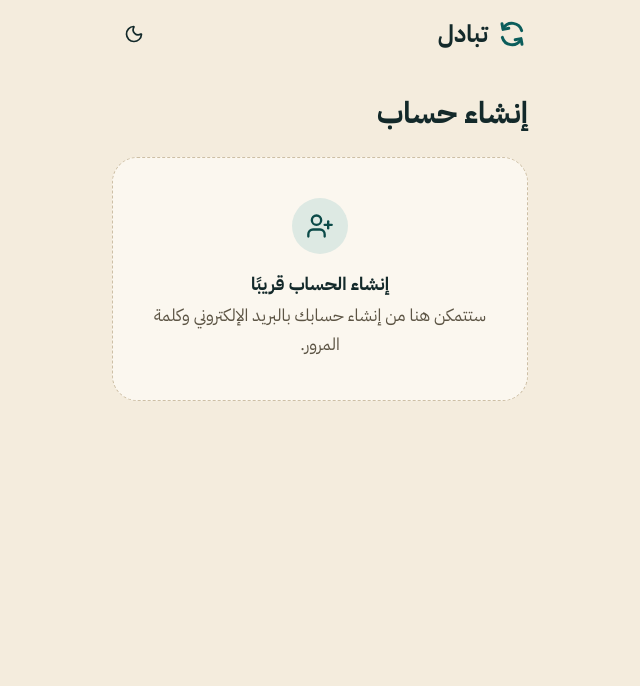
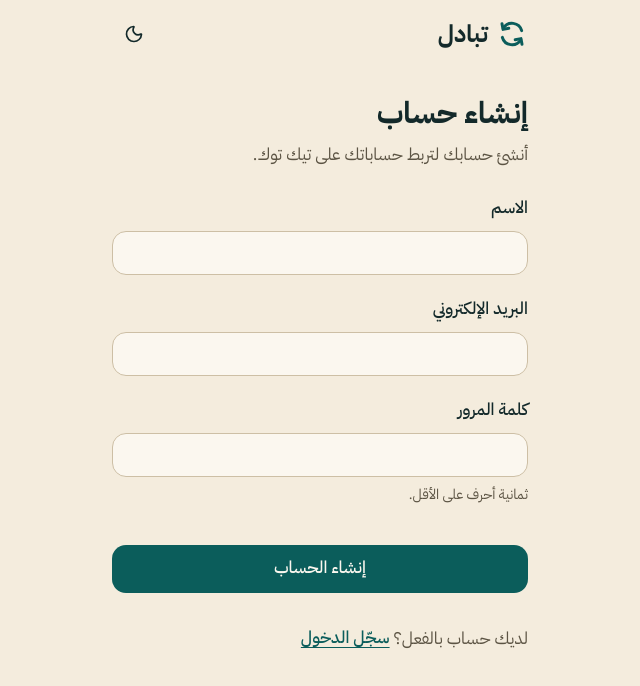
Before and after one commit to abdelrahman-mahmoud-youssef/tbadul, a Next.js app in the folder apps/web/: page /ar/sign-up in a window 1280 px wide. Shown: the top 686 px of the page, without its empty margins (485-1125 px from the left). Built offline with nearby package versions, Linux system fonts and the light colour scheme.

Commit message:
feat(web): sign in and sign up with email and password
The form loads the Better Auth client only on submit, so the first load
stays small, and shows each Better Auth failure in Arabic.

```diff
--- a/apps/web/app/[locale]/(auth)/sign-in/page.tsx
+++ b/apps/web/app/[locale]/(auth)/sign-in/page.tsx
@@ -1,18 +1,19 @@
-import { LogIn } from 'lucide-react';
-import { useTranslations } from 'next-intl';
-import { PageHeader } from '@/components/shell/page-header';
-import { EmptyState } from '@/components/states/empty-state';
+import { getTranslations } from 'next-intl/server';
+import { CredentialsPage } from '@/features/auth/credentials-page';
 
-export default function SignInPage() {
-  const t = useTranslations('signIn');
+export default async function SignInPage() {
+  const t = await getTranslations('signIn');
   return (
-    <>
-      <PageHeader title={t('title')} />
-      <EmptyState
-        icon={<LogIn aria-hidden="true" />}
-        title={t('emptyTitle')}
-        body={t('emptyBody')}
-      />
-    </>
+    <CredentialsPage
+      screen={{
+        mode: 'sign-in',
+        title: t('title'),
+        lead: t('lead'),
+        submit: t('submit'),
+        switchPrompt: t('switchPrompt'),
+        switchLink: t('switchLink'),
+        switchTo: '/sign-up',
+      }}
+    />
   );
 }
--- a/apps/web/app/[locale]/(auth)/sign-up/page.tsx
+++ b/apps/web/app/[locale]/(auth)/sign-up/page.tsx
@@ -1,18 +1,19 @@
-import { UserPlus } from 'lucide-react';
-import { useTranslations } from 'next-intl';
-import { PageHeader } from '@/components/shell/page-header';
-import { EmptyState } from '@/components/states/empty-state';
+import { getTranslations } from 'next-intl/server';
+import { CredentialsPage } from '@/features/auth/credentials-page';
 
-export default function SignUpPage() {
-  const t = useTranslations('signUp');
+export default async function SignUpPage() {
+  const t = await getTranslations('signUp');
   return (
-    <>
-      <PageHeader title={t('title')} />
-      <EmptyState
-        icon={<UserPlus aria-hidden="true" />}
-        title={t('emptyTitle')}
-        body={t('emptyBody')}
-      />
-    </>
+    <CredentialsPage
+      screen={{
+        mode: 'sign-up',
+        title: t('title'),
+        lead: t('lead'),
+        submit: t('submit'),
+        switchPrompt: t('switchPrompt'),
+        switchLink: t('switchLink'),
+        switchTo: '/sign-in',
+      }}
+    />
   );
 }
--- /dev/null
+++ b/apps/web/features/auth/credentials-form.tsx
@@ -0,0 +1,145 @@
+'use client';
+
+import { useRouter } from 'next/navigation';
+import { useId, useState, useTransition, type SubmitEvent } from 'react';
+import { Button } from '@/components/ui/button';
+
+export type CredentialsMode = 'sign-in' | 'sign-up';
+
+export type CredentialsFailure =
+  'invalidCredentials' | 'emailTaken' | 'passwordTooShort' | 'rateLimited' | 'unknown';
+
+export interface CredentialsCopy {
+  readonly name: string;
+  readonly email: string;
+  readonly password: string;
+  readonly passwordHint: string;
+  readonly submit: string;
+  readonly pending: string;
+  readonly failures: Readonly<Record<CredentialsFailure, string>>;
+}
+
+interface CredentialsFormProps {
+  readonly mode: CredentialsMode;
+  readonly copy: CredentialsCopy;
+  readonly destination: string;
+}
+
+const minPasswordLength = 8;
+
+const failureOf = (error: { code?: string | undefined; status: number }): CredentialsFailure => {
+  if (error.status === 429) return 'rateLimited';
+  if (error.code === 'INVALID_EMAIL_OR_PASSWORD') return 'invalidCredentials';
+  if (error.code?.startsWith('USER_ALREADY_EXISTS') === true) return 'emailTaken';
+  if (error.code === 'PASSWORD_TOO_SHORT') return 'passwordTooShort';
+  return 'unknown';
+};
+
+const text = (fields: FormData, name: string): string => {
+  const value = fields.get(name);
+  return typeof value === 'string' ? value : '';
+};
+
+const fieldClass =
+  'min-h-touch w-full rounded-lg border border-input bg-card px-3 text-base text-foreground outline-none focus-visible:ring-3 focus-visible:ring-ring/50 aria-invalid:border-destructive';
+
+export function CredentialsForm({ mode, copy, destination }: CredentialsFormProps) {
+  const router = useRouter();
+  const id = useId();
+  const [failure, setFailure] = useState<CredentialsFailure | null>(null);
+  const [pending, startTransition] = useTransition();
+  const failureId = `${id}-failure`;
+  const hintId = `${id}-hint`;
+
+  const submit = (event: SubmitEvent<HTMLFormElement>) => {
+    event.preventDefault();
+    const fields = new FormData(event.currentTarget);
+    const email = text(fields, 'email');
+    const password = text(fields, 'password');
+    startTransition(async () => {
+      const { authClient } = await import('@/lib/auth-client');
+      const { error } =
+        mode === 'sign-in'
+          ? await authClient.signIn.email({ email, password })
+          : await authClient.signUp.email({ email, password, name: text(fields, 'name') });
+      if (error !== null) {
+        setFailure(failureOf(error));
+        return;
+      }
+      router.replace(destination);
+      router.refresh();
+    });
+  };
+
+  return (
+    <form
+      onSubmit={submit}
+      aria-describedby={failure === null ? undefined : failureId}
+      className="flex flex-col gap-5"
+    >
+      {mode === 'sign-up' && (
+        <div className="flex flex-col gap-2">
+          <label htmlFor={`${id}-name`} className="font-medium">
+            {copy.name}
+          </label>
+          <input
+            id={`${id}-name`}
+            name="name"
+            autoComplete="name"
+            required
+            className={fieldClass}
+          />
+        </div>
+      )}
+      <div className="flex flex-col gap-2">
+        <label htmlFor={`${id}-email`} className="font-medium">
+          {copy.email}
+        </label>
+        <input
+          id={`${id}-email`}
+          name="email"
+          type="email"
+          dir="ltr"
+          autoComplete="email"
+          inputMode="email"
+          spellCheck={false}
+          required
+          aria-invalid={failure === 'invalidCredentials' || failure === 'emailTaken'}
+          className={`${fieldClass} text-start`}
+        />
+      </div>
+      <div className="flex flex-col gap-2">
+        <label htmlFor={`${id}-password`} className="font-medium">
+          {copy.password}
+        </label>
+        <input
+          id={`${id}-password`}
+          name="password"
+          type="password"
+          dir="ltr"
+          autoComplete={mode === 'sign-in' ? 'current-password' : 'new-password'}
+          minLength={mode === 'sign-up' ? minPasswordLength : undefined}
+          required
+          aria-describedby={mode === 'sign-up' ? hintId : undefined}
+          aria-invalid={failure === 'invalidCredentials' || failure === 'passwordTooShort'}
+          className={`${fieldClass} text-start`}
+        />
+        {mode === 'sign-up' && (
+          <p id={hintId} className="text-sm text-muted-foreground">
+            {copy.passwordHint}
+          </p>
+        )}
+      </div>
+      <p
+        id={failureId}
+        role="alert"
+        className="min-h-[1.7em] rounded-lg text-destructive empty:min-h-0"
+      >
+        {failure === null ? '' : copy.failures[failure]}
+      </p>
+      <Button type="submit" size="lg" disabled={pending}>
+        {pending ? copy.pending : copy.submit}
+      </Button>
+    </form>
+  );
+}
--- /dev/null
+++ b/apps/web/features/auth/credentials-page.tsx
@@ -0,0 +1,56 @@
+import { getLocale, getTranslations } from 'next-intl/server';
+import { PageHeader } from '@/components/shell/page-header';
+import { LocaleLink } from '@/i18n/locale-link';
+import type { AppPath } from '@/i18n/paths';
+import { localizedPath } from '@/i18n/paths';
+import { CredentialsForm, type CredentialsMode } from './credentials-form';
+
+export interface CredentialsScreen {
+  readonly mode: CredentialsMode;
+  readonly title: string;
+  readonly lead: string;
+  readonly submit: string;
+  readonly switchPrompt: string;
+  readonly switchLink: string;
+  readonly switchTo: AppPath;
+}
+
+export async function CredentialsPage({ screen }: { readonly screen: CredentialsScreen }) {
+  const [t, locale] = await Promise.all([getTranslations('credentials'), getLocale()]);
+  return (
+    <>
+      <div className="flex flex-col gap-2">
+        <PageHeader title={screen.title} />
+        <p className="text-muted-foreground">{screen.lead}</p>
+      </div>
+      <CredentialsForm
+        mode={screen.mode}
+        destination={localizedPath('/accounts', locale)}
+        copy={{
+          name: t('name'),
+          email: t('email'),
+          password: t('password'),
+          passwordHint: t('passwordHint'),
+          submit: screen.submit,
+          pending: t('pending'),
+          failures: {
+            invalidCredentials: t('failures.invalidCredentials'),
+            emailTaken: t('failures.emailTaken'),
+            passwordTooShort: t('failures.passwordTooShort'),
+            rateLimited: t('failures.rateLimited'),
+            unknown: t('failures.unknown'),
+          },
+        }}
+      />
+      <p className="text-muted-foreground">
+        {screen.switchPrompt}{' '}
+        <LocaleLink
+          href={screen.switchTo}
+          className="inline-flex min-h-touch items-center font-medium text-primary underline underline-offset-4"
+        >
+          {screen.switchLink}
+        </LocaleLink>
+      </p>
+    </>
+  );
+}
--- a/apps/web/messages/ar.json
+++ b/apps/web/messages/ar.json
@@ -42,13 +42,31 @@
   },
   "signIn": {
     "title": "تسجيل الدخول",
-    "emptyTitle": "تسجيل الدخول قريبًا",
-    "emptyBody": "سيتاح تسجيل الدخول بالبريد الإلكتروني وكلمة المرور هنا."
+    "lead": "ادخل ببريدك الإلكتروني وكلمة المرور.",
+    "submit": "تسجيل الدخول",
+    "switchPrompt": "ليس لديك حساب؟",
+    "switchLink": "أنشئ حسابًا"
   },
   "signUp": {
     "title": "إنشاء حساب",
-    "emptyTitle": "إنشاء الحساب قريبًا",
-    "emptyBody": "ستتمكن هنا من إنشاء حسابك بالبريد الإلكتروني وكلمة المرور."
+    "lead": "أنشئ حسابك لتربط حساباتك على تيك توك.",
+    "submit": "إنشاء الحساب",
+    "switchPrompt": "لديك حساب بالفعل؟",
+    "switchLink": "سجّل الدخول"
+  },
+  "credentials": {
+    "name": "الاسم",
+    "email": "البريد الإلكتروني",
+    "password": "كلمة المرور",
+    "passwordHint": "ثمانية أحرف على الأقل.",
+    "pending": "لحظة…",
+    "failures": {
+      "invalidCredentials": "البريد الإلكتروني أو كلمة المرور غير صحيحة.",
+      "emailTaken": "هذا البريد مسجّل بالفعل. سجّل الدخول بدلًا من ذلك.",
+      "passwordTooShort": "كلمة المرور قصيرة. استخدم ثمانية أحرف على الأقل.",
+      "rateLimited": "محاولات كثيرة في وقت قصير. انتظر قليلًا ثم أعد المحاولة.",
+      "unknown": "تعذّر إكمال الطلب. أعد المحاولة بعد قليل."
+    }
   },
   "accounts": {
     "title": "حساباتي",
```
